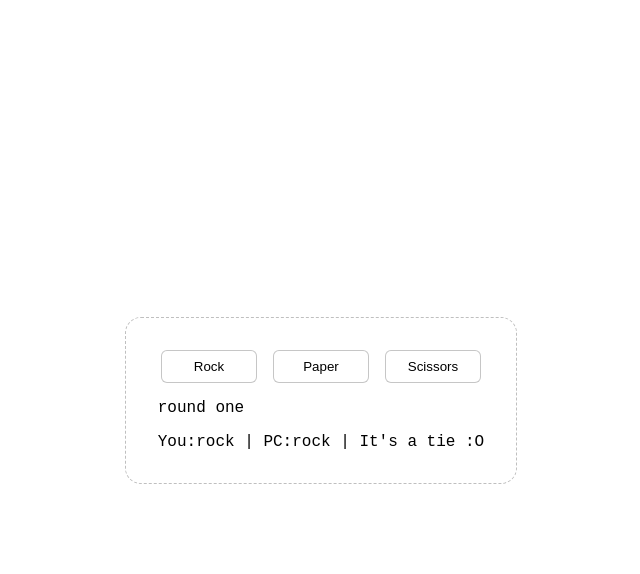
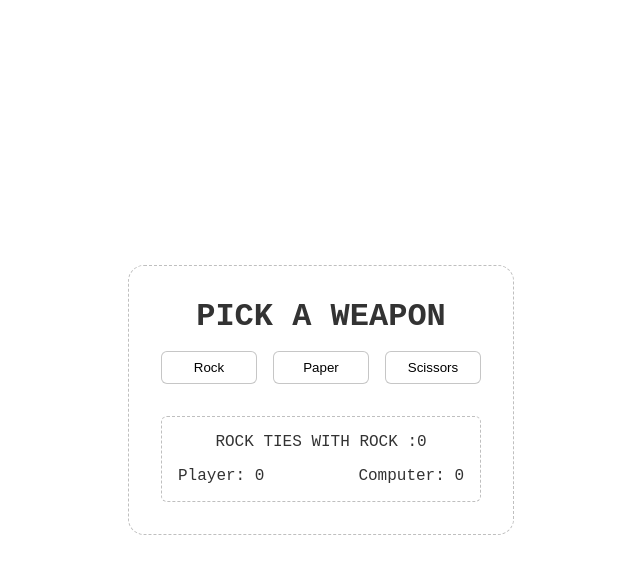
Before and after one commit to prescriptionsocks/rock-paper-scissors, a plain HTML site: page index.html in a window 1280 px wide. Both pictures are taken after a click on the button "Rock". Shown: the whole page, without its empty margins (319-959 px from the left). Drawn offline with Linux system fonts and the light colour scheme.

Commit message:
Changed the way scores are reflected   Added playerscore and computer score display   Removed autopopulating list after every round Added a winner element that announces winner with reset game button

```diff
--- a/index.html
+++ b/index.html
@@ -9,14 +9,22 @@
 </head>
 <body>
     <div class="content-wrapper">
+        <div class="winner-wrapper">
+            <button class="button restart-btn">Play Again</button>
+        </div>
+        <h1>PICK A WEAPON</h1>
         <div class="btn-wrapper">
             <button class="button" id="rock-btn" value="rock">Rock</button>
             <button class="button" id = "paper-btn" value="paper">Paper</button>
             <button class="button" id = "scissors-btn" value="scissors">Scissors</button>
         </div>
-        <ul id="results-wrapper">
-            <li>round one</li>
-        </ul>
+        <div class="results-wrapper">
+            <h2 class="result">First to 5 wins</h2>
+            <div class="score-board">
+                <p class="player-score"></p>
+                <p class="computer-score"></p>
+            </div>
+        </div>
     </div>
 
 </body>
--- a/script.js
+++ b/script.js
@@ -1,55 +1,65 @@
 const contentWrapper = document.querySelector('.content-wrapper');
 const btnWrapper = document.querySelector('.btn-wrapper');
 const resultsList = document.querySelector('#results-wrapper');
+const result = document.querySelector('.result');
+const winnerWrapper = document.querySelector('.winner-wrapper');
+const playerScoreDisplay = document.querySelector('.player-score');
+const computerScoreDisplay = document.querySelector('.computer-score');
 
 let playerScore = 0;
 let computerScore = 0;
 
+//update score displays
+function updateScoreDisplay(){
+  playerScoreDisplay.textContent = `Player: ${playerScore}`;
+  computerScoreDisplay.textContent = `Computer: ${computerScore}`;
+}
+
 function playRound(playerChoice) {
+
   // Get computer choice
   const choices = ["rock", "paper", "scissors"];
   const computerChoice = choices[Math.floor(Math.random() * choices.length)];
-  console.log(computerChoice);
-  console.log(playerChoice);
 
   // Pick a round winner
   if (playerChoice === computerChoice) {
-    const tieEntry = document.createElement('ul');
-    tieEntry.textContent = `You:${playerChoice} | PC:${computerChoice} | It's a tie :O`;
-    resultsList.appendChild(tieEntry);
+    result.textContent = `${playerChoice} ties with ${computerChoice} :0`;
   } else if (
     (playerChoice === "paper" && computerChoice === "rock") ||
     (playerChoice === "rock" && computerChoice === "scissors") ||
     (playerChoice === "scissors" && computerChoice === "paper")
   ) {
-    const winEntry = document.createElement("li");
-    winEntry.textContent = `You:${playerChoice} | PC:${computerChoice} | You Win :D`;
-    resultsList.appendChild(winEntry);
+    result.textContent = `${playerChoice} beats ${computerChoice} :D`;
     playerScore++;
     console.log(playerScore);
   } else {
-    const lossEntry = document.createElement('ul');
-    lossEntry.textContent = `You:${playerChoice} | PC:${computerChoice} | You Lose :/`;
-    resultsList.appendChild(lossEntry);
+    result.textContent = `${playerChoice} loses to ${computerChoice} :/`;
     computerScore++;
     console.log(computerScore);
   }
 
-  // Game plays until one reaches 5 points
-  if (playerScore === 5 || computerScore === 5) {
+  //lower winner wrapper
+  function lowerWinnerWrapper () {
+    winnerWrapper.setAttribute('style', 'transform:translateY(100%); duration:0.5s; ease-out;')
+  }
+
+  // GWinner announced when one reaches 5 points
+   if (playerScore === 5 || computerScore === 5) {
     if (playerScore > computerScore) {
-      const victoryEntry = document.createElement('li');
+      const victoryEntry = document.createElement('p');
       victoryEntry.textContent = "Winner, winner, chicken dinner!";
-      resultsList.appendChild(victoryEntry);
+      winnerWrapper.appendChild(victoryEntry);
+      lowerWinnerWrapper();
     } else {
-      const loserEntry = document.createElement('li');
-      loserEntry.textContent = "You lose. Maybe try tic tac toe :P";
-      resultsList.appendChild(loserEntry);
+      const loserEntry = document.createElement('p');
+      loserEntry.textContent = "You lose, maybe try tic tac toe :P";
+      winnerWrapper.appendChild(loserEntry);
+      lowerWinnerWrapper();
     }
-    computerScore = 0;
-    playerScore = 0;
-    return;
   }
+
+    updateScoreDisplay();
+
 }
 
 // Play round
@@ -61,3 +71,16 @@ paperBtn.addEventListener('click', () => playRound("paper"));
 
 const scissorsBtn = document.querySelector('#scissors-btn');
 scissorsBtn.addEventListener('click', () => playRound("scissors"));
+
+//Restart game
+function restartGame() {
+  computerScore = 0;
+  playerScore = 0;
+  result.textContent = "First to 5 wins";
+  updateScoreDisplay();
+  winnerWrapper.removeChild(winnerWrapper.lastChild);
+  winnerWrapper.setAttribute('style','transform:translateY(-100%); duration:0.5s; ease-out;');
+}
+
+const restartBtn = document.querySelector('.restart-btn');
+restartBtn.addEventListener('click', () => restartGame());
--- a/style.css
+++ b/style.css
@@ -1,17 +1,25 @@
 *{
     margin:0px;
     padding: 0px;
+    box-sizing: border-box;
 }
 
 body{
     min-height: 100vh;
+    color: #333;
     display: flex;
     justify-content: center;
     align-items: center;
     font-family:'Courier New', Courier, monospace;
 }
 
+h1{
+    text-align: center;
+    text-transform: uppercase;
+}
+
 .content-wrapper {
+    position: relative;
     display: flex;
     flex-direction: column;
     align-items: center;
@@ -19,6 +27,7 @@ body{
     padding: 32px;
     border: 1px dashed rgba(128, 128, 128, 0.5);
     border-radius: 16px;
+    overflow: hidden;
 }
 
 .btn-wrapper {
@@ -41,6 +50,48 @@ body{
     transform: scale(0.9);
 }
 
+.results-wrapper{
+    border: 1px dashed rgba(128, 128, 128, 0.5);
+    width: 100%;
+    margin-top: 16px;
+    padding: 16px 16px;
+    border-radius: 6px;
+    display: flex;
+    flex-direction: column;
+    gap: 16px;
+}
+
+.result{
+    text-align: center;
+    text-transform: uppercase;
+    font-size: 16px;
+    font-weight: 500;
+}
+
+.score-board{
+    display: flex;
+    justify-content: space-between;
+}
+
+.winner-wrapper{
+    position: absolute;
+    top: -100%;
+    z-index: 999;
+    width: 100%;
+    height: 100%;
+    padding: 32px 16px;
+    background-color: rgb(255, 255, 255);
+    border-radius: 6px;
+    display: flex;
+    flex-direction: column-reverse;
+    gap: 16px;
+    justify-content: center;
+    align-items: center;
+    font-size: 18px;
+    font-weight: bold;
+    text-align: center;
+}
+
 #results-wrapper{
     list-style-type: none;
     display: flex;
```
Also changed, not shown: 1 other file.
